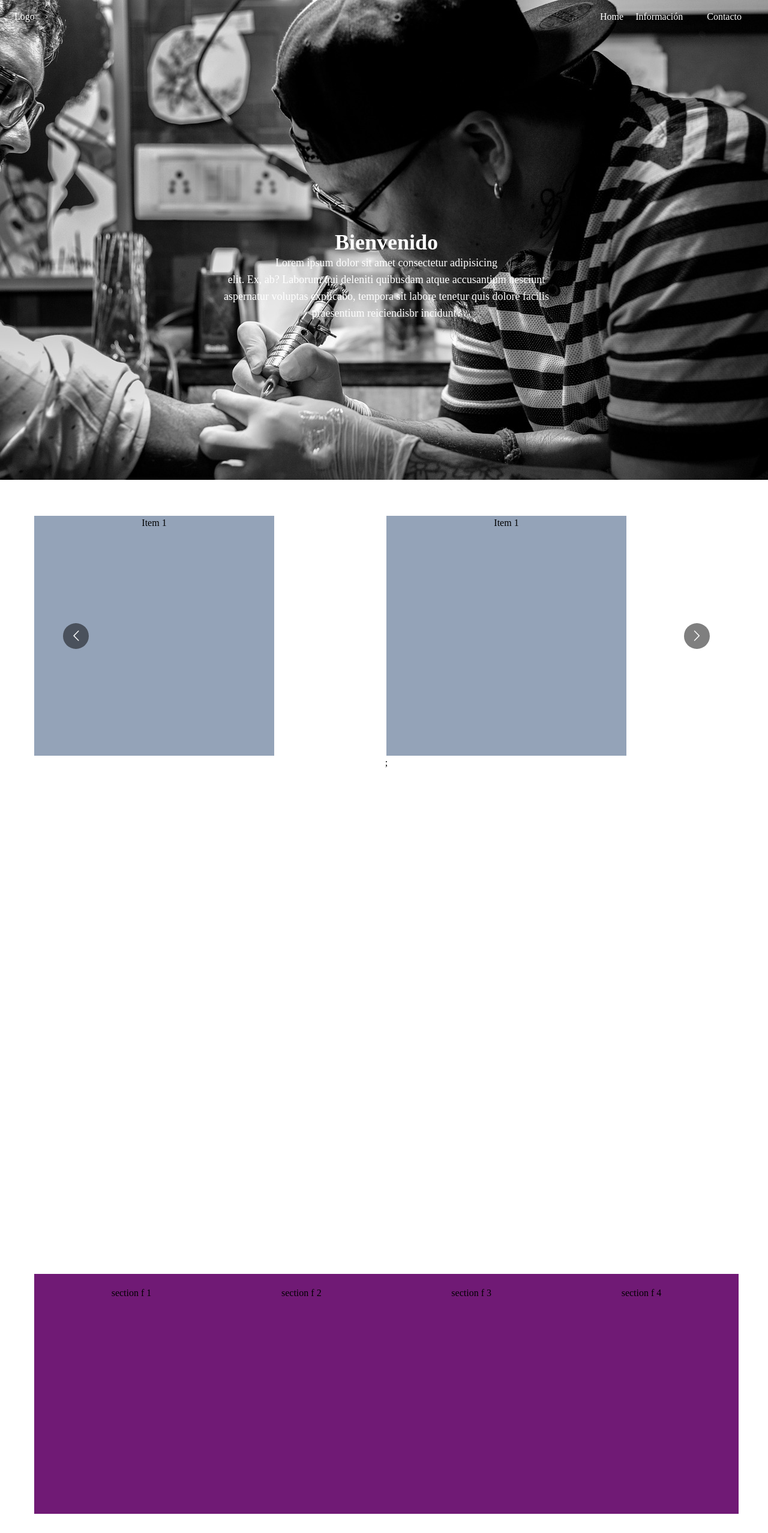
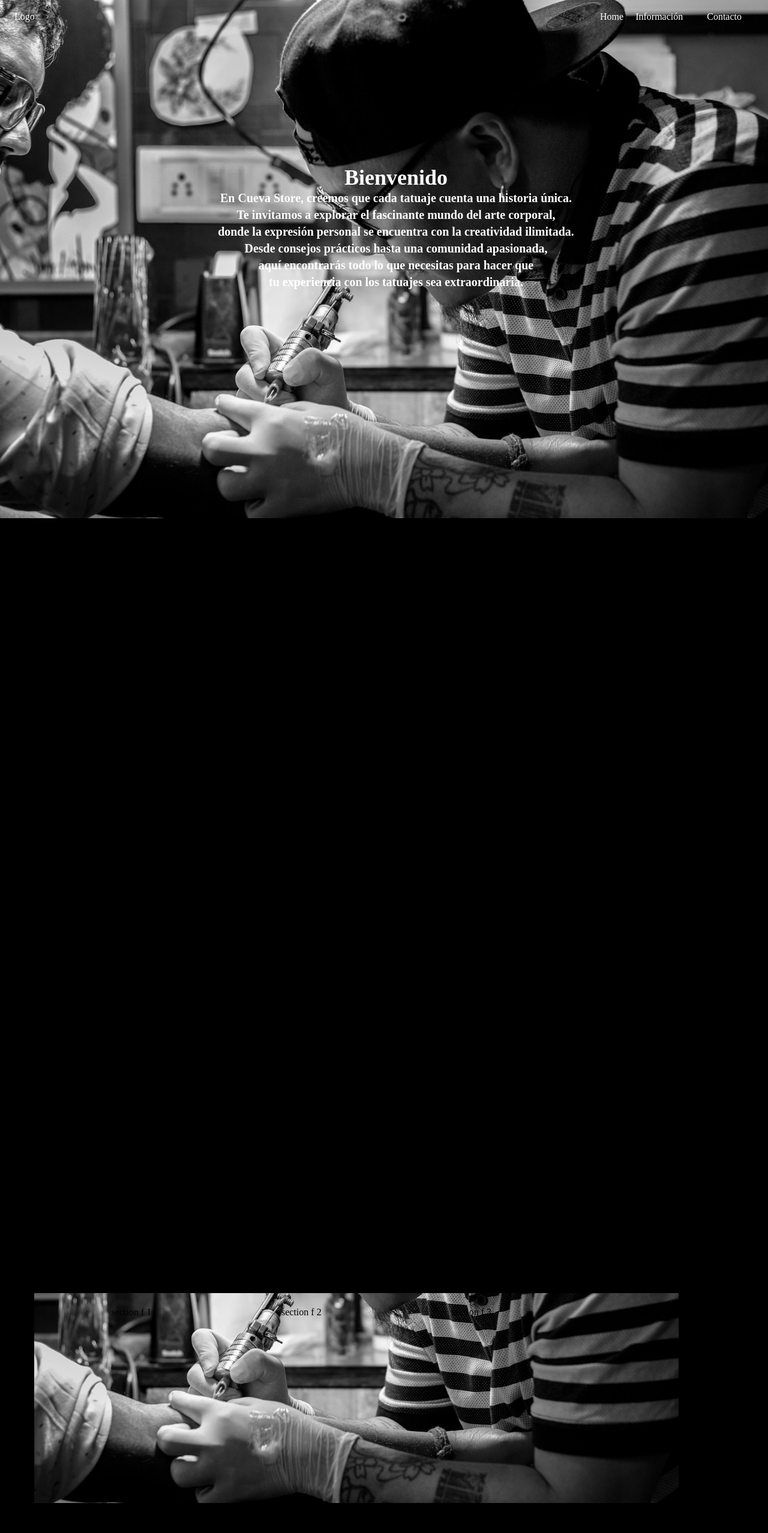
Before and after one commit to elladodelbien/Tutorial_Sena, a React (Vite) app in the folder Sena-Tutorial/: page / in a window 1280 px wide. Shown: the whole page at 60% size. Before the commit the page ends 2524 px from the top, so only its background shows below. Built offline with nearby package versions, Linux system fonts and the light colour scheme; a web font is replaced by a local one.

Commit message:
se añaden estilos y contenido de texto

```diff
--- a/Sena-Tutorial/index.html
+++ b/Sena-Tutorial/index.html
@@ -14,7 +14,7 @@
     <link rel="stylesheet" href="./src/App.css">
     <title>Vite + React</title>
   </head>
-  <body >
+  <body class="bg-black" >
     <div id="root"></div>
     <script type="module" src="/src/main.jsx"></script>
   </body>
--- a/Sena-Tutorial/src/App.css
+++ b/Sena-Tutorial/src/App.css
@@ -16,27 +16,32 @@ body {
 
 
 @keyframes transitionDiv {
-  from{
+  from {
     opacity: 0;
   }
+
   to {
     opacity: 1;
   }
 }
+
 #contenedor-sombra {
-animation: fadeInn linear both ;
+  animation: fadeInn linear both;
   animation-timeline: view();
   transition: all 0.5s ease-out;
 
-animation-range: entry 20%  cover 30%;
+  animation-range: entry 20% cover 30%;
 
 
 }
+
 @keyframes fadeInn {
   from {
     opacity: 0;
     translate: 0 100px;
-  }to{
+  }
+
+  to {
     opacity: 1;
     translate: 0 0;
   }
@@ -45,13 +50,28 @@ translate: 0 0;
 
 /* estilos del footer */
 .contenedor-Footer {
-
+  background-position: bottom 50px right 100px;
   height: 400px;
   display: grid;
-  grid-template-columns: 1fr 1fr 1fr 1fr ;
+  grid-template-columns: 1fr 1fr 1fr 1fr;
 }
 
 .carrousel-hijo {
-  width: 400px ;
+  width: 400px;
   height: 400px;
+
 }
+
+
+.mi-carousel {
+  animation: fadeInn linear both;
+  animation-timeline: view();
+  transition: all 0.5s ease-in-out;
+  animation-range: entry 20% cover 30%;
+}
+
+
+.contenedor-seccion-intro {
+  display: grid;
+  grid-template-columns: 1fr 1fr;
+}
--- a/Sena-Tutorial/src/components/CarrouselTatto.jsx
+++ b/Sena-Tutorial/src/components/CarrouselTatto.jsx
@@ -58,9 +58,10 @@ const CarrouselTatto = () => {
         rtl={false}
         shouldResetAutoplay
         showDots={false}
-        sliderClass=""
+        sliderClass="mi-carousel"
         slidesToSlide={1}
         swipeable
+
       >
         <div className="carrousel-hijo bg-slate-400">Item 1</div>
         <div className="carrousel-hijo bg-slate-400">Item 1</div>
--- a/Sena-Tutorial/src/components/Footter.jsx
+++ b/Sena-Tutorial/src/components/Footter.jsx
@@ -2,7 +2,7 @@ import "../App.css";
 
 const Footter = () => {
   return (
-    <div className="contenedor-Footer    bg-fuchsia-900 p-5 ">
+    <div className="contenedor-Footer bg-no-repeat   bg-fixed   bg-cover    bg-artisttattoTatto   p-5 ">
       <div>section f 1</div>
       <div>section f 2</div>
       <div>section f 3</div>
--- a/Sena-Tutorial/src/components/Layout.jsx
+++ b/Sena-Tutorial/src/components/Layout.jsx
@@ -12,7 +12,7 @@ const Layout = () => {
     // esta es la parte del codigo fija que se usara con navbar en todas las paginas de la web
     // div principal de navegacion
     <div className="md:flex flex-wrap w-screen bg-black ">
-      <div className="bg-artisttattoTatto bg-cover bg-fixed h-screen  w-screen ">
+      <div className="bg-artisttattoTatto bg-cover    bg-fixed h-auto w-screen ">
         <header
           id=""
           className="z-40 w-screen  text-white bg-transparent  h-14 md:flex md:justify-between items-center p-6"
--- a/Sena-Tutorial/src/components/Section.jsx
+++ b/Sena-Tutorial/src/components/Section.jsx
@@ -23,20 +23,17 @@ const Section = ({ titulo, bg }) => {
         animate={{ opacity: 1 }}
 
         transition={{ duration: 3 }} // Ajusta la duración de la animación según tus necesidades
-        className={`md:w-full md:flex ${bg} justify-center items-center  text-center p-2 h-screen`}
+        className={`md:w-full md:flex ${bg} justify-center items-center m-4  text-center p-2 h-screen`}
       >
-        <motion.div>
-          <motion.h1 className="md:text-4xl text-sm text-white font-bold ">
+        <motion.div className="flex flex-col md:mb-48 items-center">
+          <motion.h1 className="md:text-4xl text-sm   text-white font-bold ">
             Bienvenido
           </motion.h1>
 
           {/* Aqui el contenido de la seccion */}
-          <motion.p className="text-lg text-white">
-            Lorem ipsum dolor sit amet consectetur adipisicing <br />
-            elit. Ex, ab? Laborum qui deleniti quibusdam atque accusantium
-            nesciunt <br /> aspernatur voluptas explicabo, tempora sit labore
-            tenetur quis dolore facilis <br />
-            praesentium reiciendisbr incidunt?
+          <motion.p className="md:text-xl  text-lg font-bold text-center text-white">
+          En <span>Cueva Store</span>, creemos que cada tatuaje cuenta una historia única.<br /> Te invitamos a explorar el fascinante mundo del arte corporal,<br /> donde la expresión personal se encuentra con la creatividad ilimitada. <br /> Desde consejos prácticos hasta una comunidad apasionada,<br />  aquí encontrarás todo lo que necesitas para hacer que <br />tu experiencia con los tatuajes sea extraordinaria.
+
           </motion.p>
         </motion.div>
       </motion.div>
--- a/Sena-Tutorial/src/pages/Index.jsx
+++ b/Sena-Tutorial/src/pages/Index.jsx
@@ -5,9 +5,6 @@ import Section2 from "../components/Section2";
 import DivSombra from "../components/DivSombra";
 import Footter from "../components/Footter";
 import CarrouselTatto from "../components/CarrouselTatto";
-
-
-
 
 const Index = () => {
   const [titulo, setTitulo] = useState("BIENVENIDO");
@@ -17,33 +14,37 @@ const Index = () => {
         <Section titulo={titulo} />
 
         {/* carrousel */}
-        <CarrouselTatto />
-
-        <div id="contenedor-sombra" className="md:m-5 m-2 p-8 flex flex-col  justify-center  h-screen rounded-xl bg-slate-400">
-          <p className="md:m-5 text-white  md:text-xl text-sm p-1">
-            Lorem ipsum dolor sit amet consectetur adipisicing elit. Blanditiis
-            beatae excepturi illum aspernaturillum vel temporibus eius beatae odio debitis
-            reprehenderit ut fuga nemo omnis laboriosam animi adipisci quae
-            libero tempora veritatis inventore voluptates, quis voluptatum
-            quisquam aut. Ab, voluptates! Autem error in sequi reprehenderit
-            suscipit nemo nihil amet quod, iste veritatis facilis vel. Atque
-            consectetur mollitia laborum, expedita aut ea fuga neque iusto quod
-            laboriosam sunt non maxime commodi? Sit iste odio molestias
-            repudiandae dicta vero mollitia porro accusantium cumque temporibus
-            ipsum facere repellendus, impedit ut sunt dolorum nobis! Reiciendis
-            quos laudantium, alias id corrupti tempora nulla modi animi.
-          </p>
-          <p className="m-5">
-            Lorem ipsum dolor sit amet consectetur adipisicing elit. Hic officiis dolorum modi dolorem fuga architecto cupiditate earum praesentium voluptates iste, laudantium ad explicabo nisi reiciendis. Facilis sint corporis delectus dolorem?
-            Debitis similique cupiditate molestiae suscipit qui cum, perferendis rerum odit? Beatae, amet dolores. Sit suscipit porro nobis dolor, assumenda vitae reprehenderit unde ducimus possimus ut? Tenetur iste laborum earum quaerat.
-          </p>
+        <div className="mi-carousel ">
+          <CarrouselTatto />
         </div>
 
-
+        <div
+          id="contenedor-sombra"
+          className="md:m-5 m-2 p-8 flex flex-col  justify-center  h-screen rounded-xl bg-slate-400"
+        >
+          <div className="contenedor-seccion-intro p-4">
+            <div>
+              <h1 className="text-5xl font-bold  text-white">
+                Como se hace un tatuaje?
+              </h1>
+              <p className="md:m-5 text-white  md:text-xl text-sm p-1">
+                En <span className="text-2xl">Cueva Store</span>, nos apasiona
+                el arte del tatuaje y estamos aquí para guiarte en el
+                emocionante viaje de crear y llevar contigo una obra de arte
+                única en tu piel. Nuestro objetivo es proporcionar información
+                detallada y consejos prácticos para ayudarte a tomar decisiones
+                informadas antes, durante y después de tu experiencia con el
+                tatuaje.
+              </p>
+            </div>
+            <div className="m-5">
+              <img src="" alt="la imagen de un tatuaje" srcset="" />
+            </div>
+          </div>
+        </div>
 
         <Footter />
       </div>
-
     </>
   );
 };
```
Lines whose indentation alone changed are shown as unchanged.
